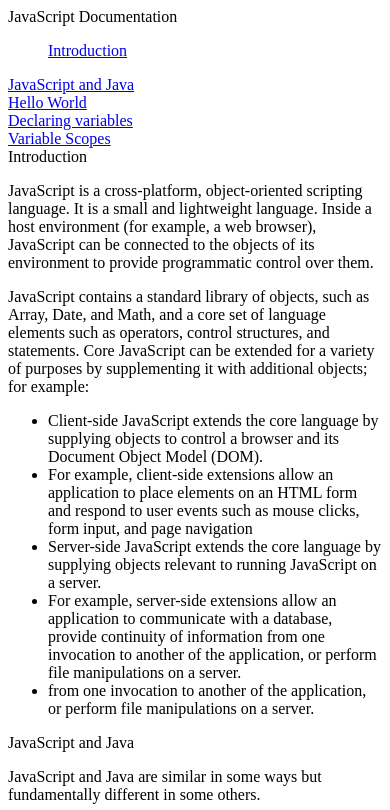
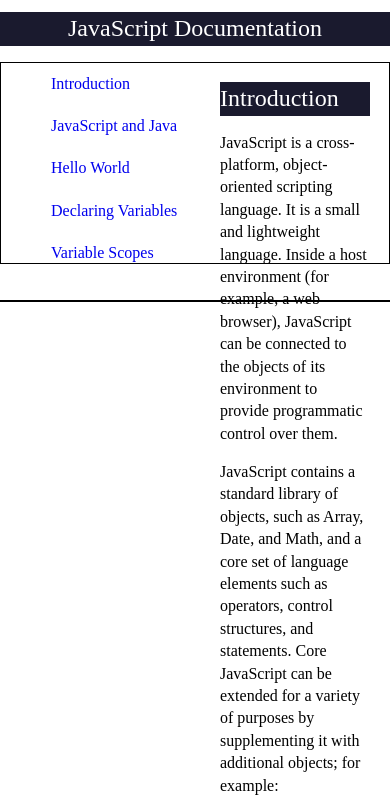
Before and after one commit to anascnm/A_LTechnical-Doc, a plain HTML site: page index.html in a window 390 px wide. Shown: the top 810 px of the page. Drawn offline with Linux system fonts and the light colour scheme.

Commit message:
completed the project

```diff
--- a/css/style.css
+++ b/css/style.css
@@ -0,0 +1,72 @@
+html, body {
+    margin: 0;
+    padding: 0;
+    min-width: 300px;
+    line-height: 1.4;
+}
+
+#navbar {
+    position: fixed;
+    min-width: 250px;
+    top: 0px;
+    left: 0px;
+    width: 300px;
+    height: 100%;
+}
+
+header {
+    text-align: center;
+    font-size: 1.5em;
+    background-color: #1a1a2e;
+    color: white;
+    margin: .5em 0em;
+}
+
+#main-doc header {
+    text-align: left;
+}
+
+#navbar ul {
+    height: 85%;
+    overflow-x: hidden;
+    overflow-y: auto;
+}
+
+#navbar a{
+    text-decoration: none;
+    cursor: pointer;
+}
+
+#navbar li {
+    list-style: none;
+    position: relative;
+    padding: 10px;
+}
+
+#main-doc {
+    position: absolute;
+    margin-left: 200px;
+    padding: 20px;
+    margin-bottom: 120px;
+    margin-top: 50px;
+}
+
+@media only screen and (max-width: 800px){
+
+    #navbar ul {
+        border: 1px solid black;
+        height: 200px;
+    }
+
+    #navbar {
+        position: absolute;
+        top: 0;
+        padding: 0;
+        margin: 0;
+        width: 100%;
+        max-height: 300px;
+        border: none;
+        z-index: 1;
+        border-bottom: 2px solid;
+    }
+}
--- a/index.html
+++ b/index.html
@@ -1,39 +1,31 @@
 <!DOCTYPE html>
 <html>
-  <head> </head>
+  <head>
+      <link rel="stylesheet" href="./css/style.css">
+  </head>
   <body>
     <nav id="navbar">
       <header>JavaScript Documentation</header>
-      <div class="navbar-item">
-          <ul>
-        <a rel="internal" class="nav-link" href="#Introduction"
+      <ul>
+        <li><a rel="internal" class="nav-link" href="#Introduction"
             >Introduction</a
-          >
-      </div>
-      <div class="navbar-item">
-        <a rel="internal" class="nav-link" href="#JavaScript_and_Java"
+          ></li>
+        <li><a rel="internal" class="nav-link" href="#JavaScript_and_Java"
             >JavaScript and Java</a
-          >
-      </div>
-      <div class="navbar-item">
-          <a rel="internal" class="nav-link" href="#Hello_World"
+          ></li>
+        <li><a rel="internal" class="nav-link" href="#Hello_World"
             >Hello World</a
-          >
-
-      </div>
-      <div class="navbar-item">
-
-        <a rel="internal" class="nav-link" href="#Declaring_Variables"
-            >Declaring variables</a
-          >
-      </div>
-
-      <div class="navbar-item">
-
-        <a rel="internal" class="nav-link" href="#Variable_Scope"
+          ></li>
+        <li><a rel="internal" class="nav-link" href="#Declaring_Variables"
+            >Declaring Variables</a
+          ></li>
+        <li><a rel="internal" class="nav-link" href="#Variable_Scope"
             >Variable Scopes</a
-          >
-        </ul>
+          ></li>
+        <li><a rel="internal" class="nav-link" href="#Global_Variables"
+            >Global Variables</a
+          ></li>
+      </ul>
       </div>
     </nav>
 
@@ -61,7 +53,7 @@
               </li>
           <li class="list-item">  Server-side JavaScript extends the core language by supplying
             objects relevant to running JavaScript on a server.
-     </li>
+        </li>
           <li class="list-item"> For example, server-side extensions allow an application to communicate with a database, provide continuity of information from one invocation to another of the application,
             or perform file manipulations on a server.</li>
           <li class="list-item">from one invocation to another of the application, or perform file manipulations on a server.</li>
@@ -84,36 +76,16 @@
       </section>
 
       <section class="main-section" id="Hello_World">
-        <header class="section-header">Hello world</header>
+        <header class="section-header">Hello World</header>
         <p class="paragraph">To get started with writing JavaScript, open the Scratchpad and write your first "Hello world" JavaScript code:</p>
-        <p class="paragraph"></p>
-        <p class="paragraph"></p>
-        <p class="paragraph"></p>
-        <p class="paragraph"></p>
-        <p class="paragraph"></p>
-        <p class="paragraph"></p>
-        <p class="paragraph"></p>
-        <p class="paragraph"></p>
-        <p class="paragraph"></p>
 
         <code class="code">function greetMe(yourName) { alert("Hello " + yourName); }
-            greetMe("World");</code>
-        <code class="code"></code>
-        <code class="code"></code>
-        <code class="code"></code>
-        <code class="code"></code>
-
-        <ul class="list-container">
-          <li class="list-item"></li>
-          <li class="list-item"></li>
-          <li class="list-item"></li>
-          <li class="list-item"></li>
-          <li class="list-item"></li>
-        </ul>
+            greetMe("World");
+        </code>
       </section>
 
       <section class="main-section" id="Declaring_Variables">
-        <header class="section-header">Declaring variables</header>
+        <header class="section-header">Declaring Variables</header>
         <p class="paragraph">You can declare a variable in three ways:
             With the keyword var. For example,</p>
             <code class="code">var x = 42.</code>
@@ -129,8 +101,8 @@
             <code class="code"> let y = 13.</code>
       </section>
 
-      <section class="main-section" id="Variable_Scope">
-        <header class="section-header">Variable scope</header>
+      <section class="main-section" id="Variable_Scopes">
+        <header class="section-header">Variable Scopes</header>
         <p class="paragraph">When you declare a variable outside of any function, it is called a global variable, because it is available to any other code in the current document. When you declare a variable within a function, it is called a local variable, because it is available only within that function.</p>
         <p class="paragraph">JavaScript before ECMAScript 2015 does not have block statement scope; rather, a variable declared within a block is local to the function (or global scope) that the block resides within. For example the following code will log 5, because the scope of x is the function (or global context) within which x is declared, not the block, which in this case is an if statement.</p>
         <code class="code">if (true) { var x = 5; } console.log(x); // 5</code>
@@ -143,7 +115,7 @@
       </section>
 
       <section class="main-section" id="Global_Variables">
-        <header class="section-header">Global variables</header>
+        <header class="section-header">Global Variables</header>
         <p class="paragraph">Global variables are in fact properties of the global object. In web pages the global object is window, so you can set and access global variables using the window.variable syntax.</p>
         <p class="paragraph">Consequently, you can access global variables declared in one window or frame from another window or frame by specifying the window or frame name. For example, if a variable called phoneNumber is declared in a document, you can refer to this variable from an iframe as parent.phoneNumber.
         </p>
```
